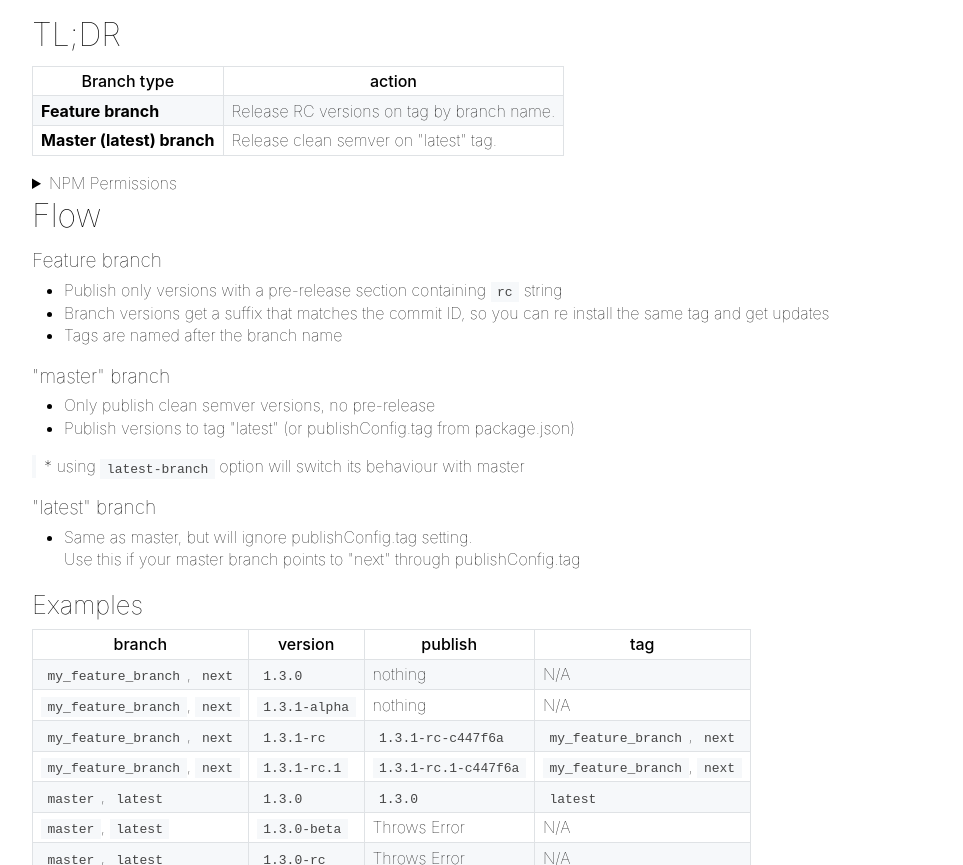
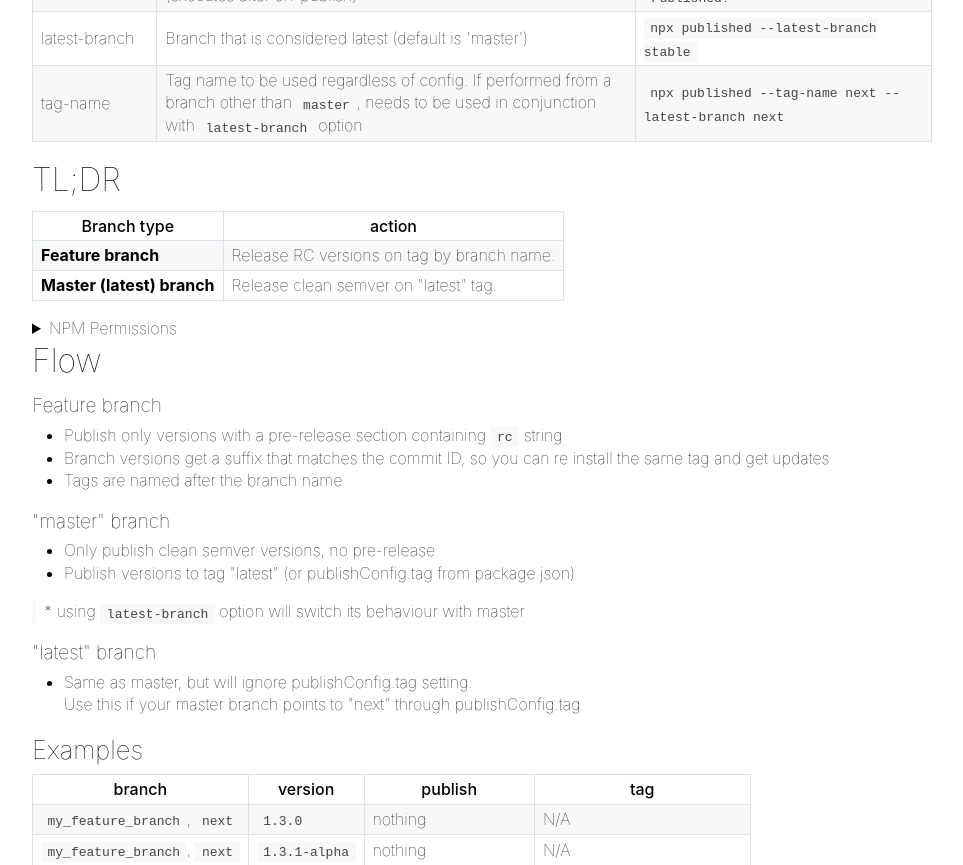
Before and after one commit to fiverr/published, a plain HTML site: page index.html in a window 1280 px wide. Shown: the part 1352-2217 px from the top of the page, without its empty margins (158-1121 px from the left). Drawn offline with Linux system fonts and the light colour scheme.

Commit message:
Reinventing the wheel. Again.

```diff
--- a/index.html
+++ b/index.html
@@ -63,6 +63,11 @@
 <td>latest-branch</td>
 <td>Branch that is considered latest (default is &#39;master&#39;)</td>
 <td><code>npx published --latest-branch stable</code></td>
+</tr>
+<tr>
+<td>tag-name</td>
+<td>Tag name to be used regardless of config. If performed from a branch other than <code>master</code>, needs to be used in conjunction with <code>latest-branch</code> option</td>
+<td><code>npx published --tag-name next --latest-branch next</code></td>
 </tr>
 </tbody></table>
 <h2 id="tl-dr">TL;DR</h2>
```
